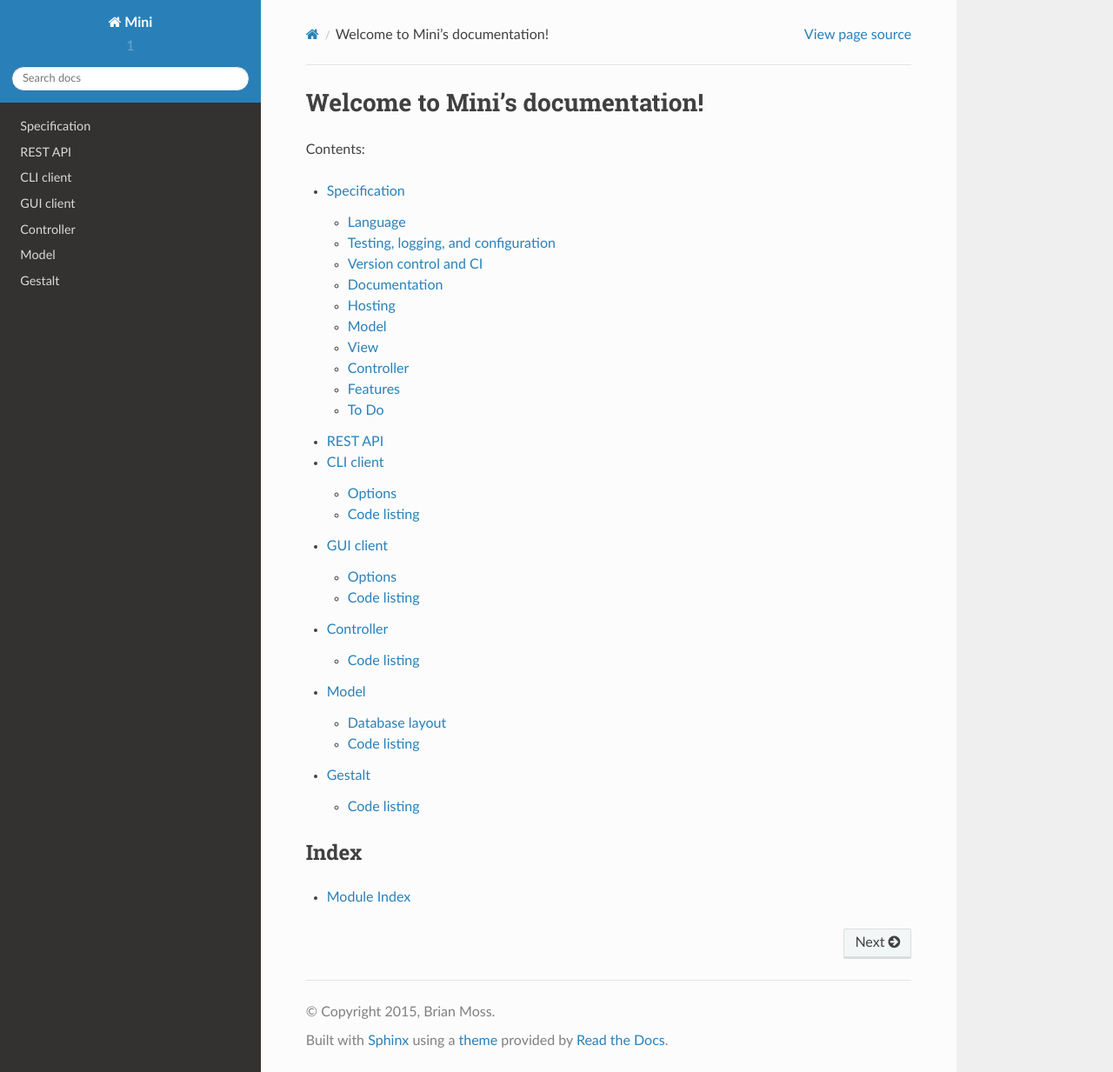
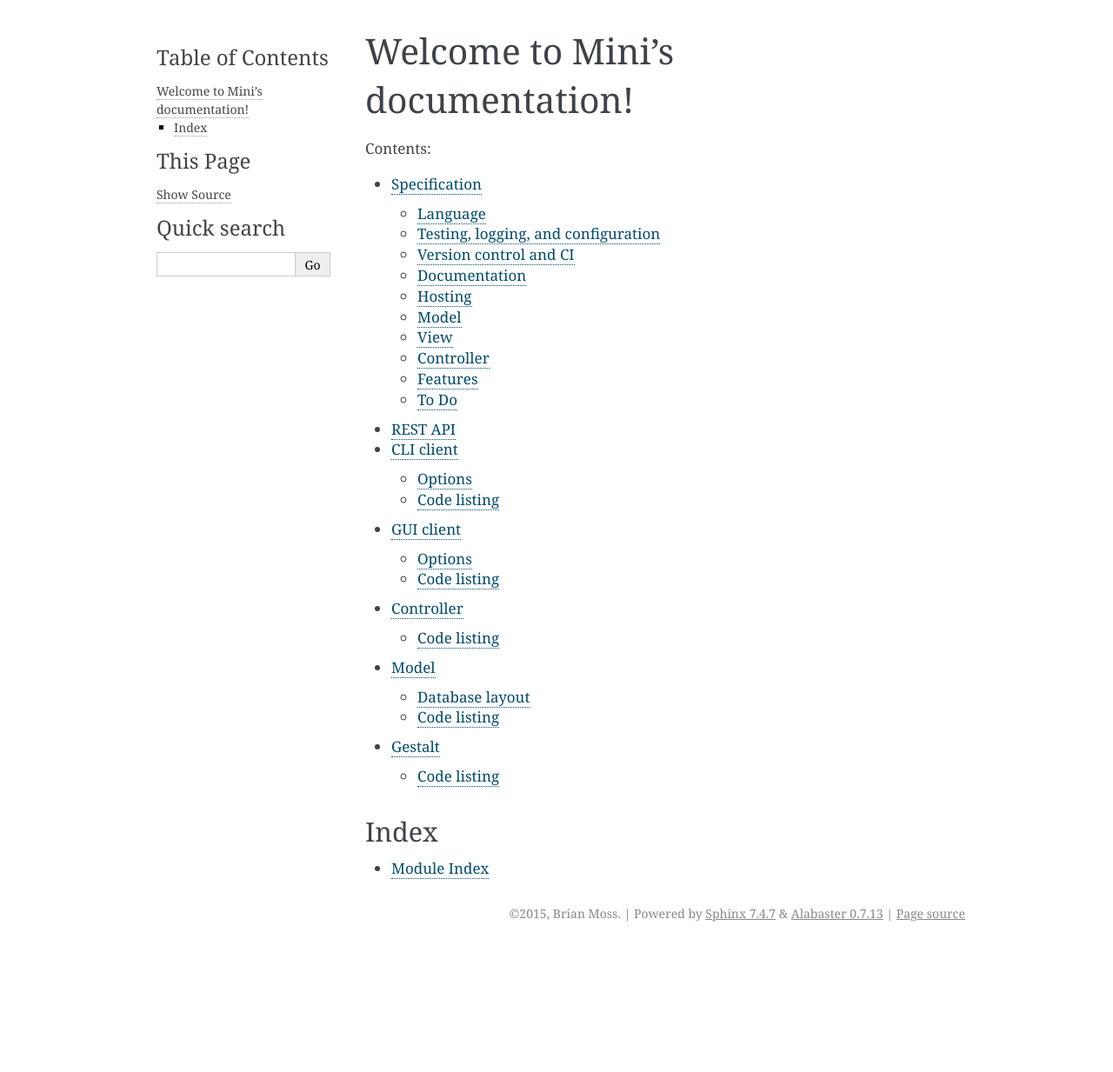
Before and after one commit to kallimachos/mini, a Sphinx documentation site: the page built from docs/index.rst, in a window 1280 px wide and 1233 px high. Shown: the whole window at 87% size. Built offline with Sphinx 7.4.7, drawn with Linux system fonts in a browser that asks for light colours.

Commit message:
Try different theme for gh-pages

```diff
--- a/docs/conf.py
+++ b/docs/conf.py
@@ -63,9 +63,9 @@ author = 'Brian Moss'
 # built documents.
 #
 # The short X.Y version.
-version = '1'
+# version = '1'
 # The full version, including alpha/beta/rc tags.
-release = '0'
+# release = '0'
 
 # The language for content autogenerated by Sphinx. Refer to documentation
 # for a list of supported languages.
@@ -116,7 +116,8 @@ todo_include_todos = False
 
 # The theme to use for HTML and HTML Help pages.  See the documentation for
 # a list of builtin themes.
-html_theme = 'sphinx_rtd_theme'
+# html_theme = 'sphinx_rtd_theme'
+html_theme = 'alabaster'
 
 # Theme options are theme-specific and customize the look and feel of a theme
 # further.  For a list of options available for each theme, see the
```
